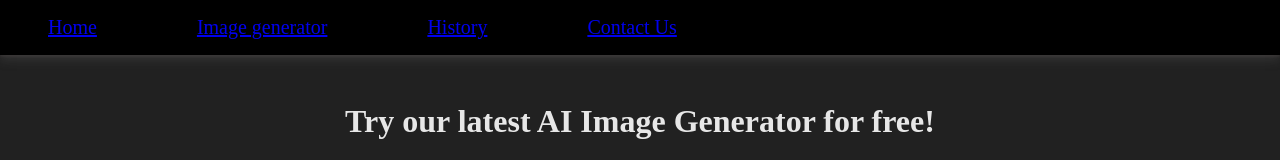
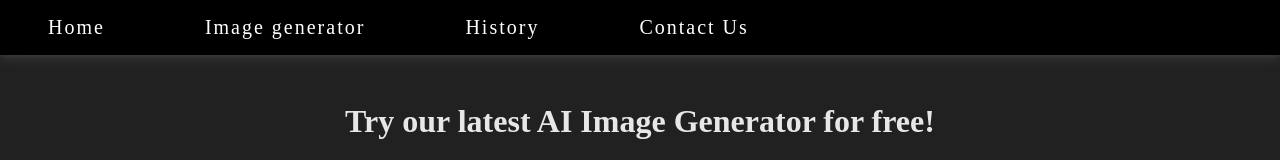
Before and after one commit to Mr-Gagan-Udan/AI_Image_Generator_May_2024, a React app in the folder Client/: page / in a window 1280 px wide. Shown: the top 160 px of the page. Built offline with nearby package versions, Linux system fonts and the light colour scheme.

Commit message:
navbar style

```diff
--- a/Client/styles.css
+++ b/Client/styles.css
@@ -28,6 +28,15 @@ input:disabled{
 
     > a {
         font-size: 20px;
+        color: white;
+        font-size: 20px;
+        letter-spacing: 2px;
+        text-decoration: none;
+        transition: all 300ms ease-in-out;
+
+        &:hover{
+            text-decoration: underline;
+        }
     }
 }
 
```
